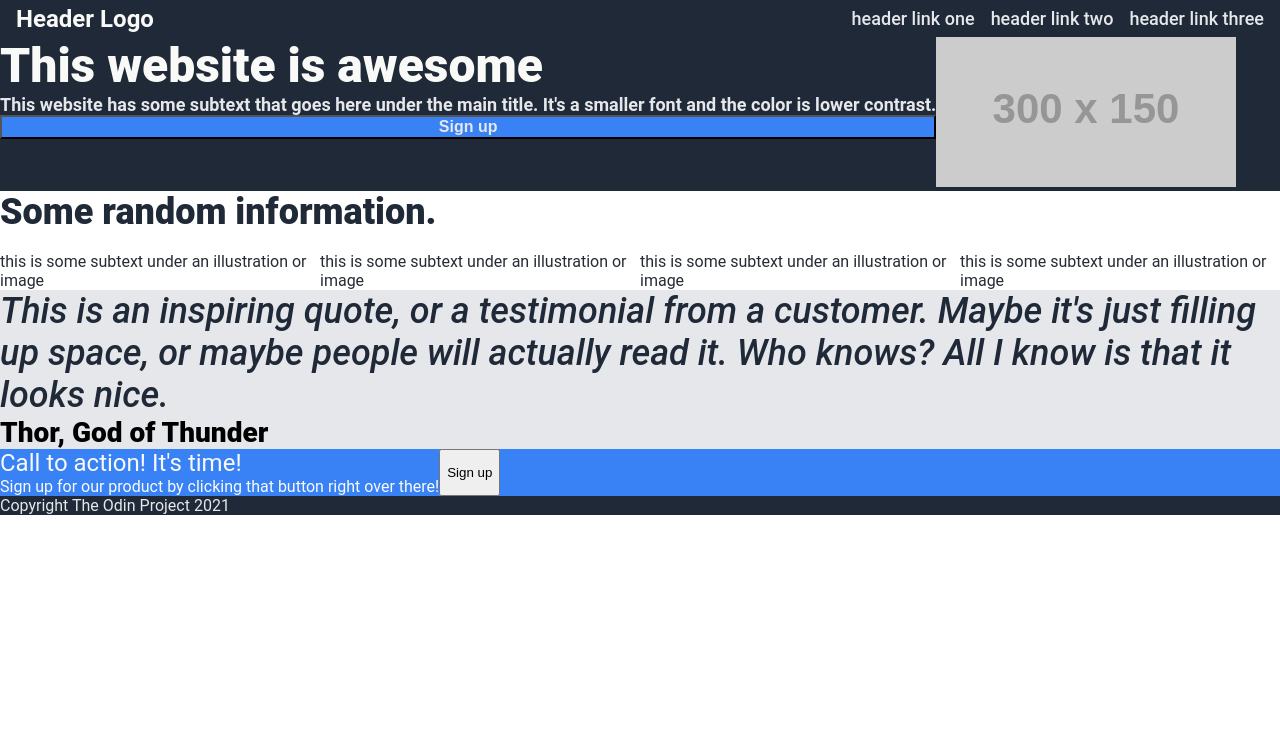
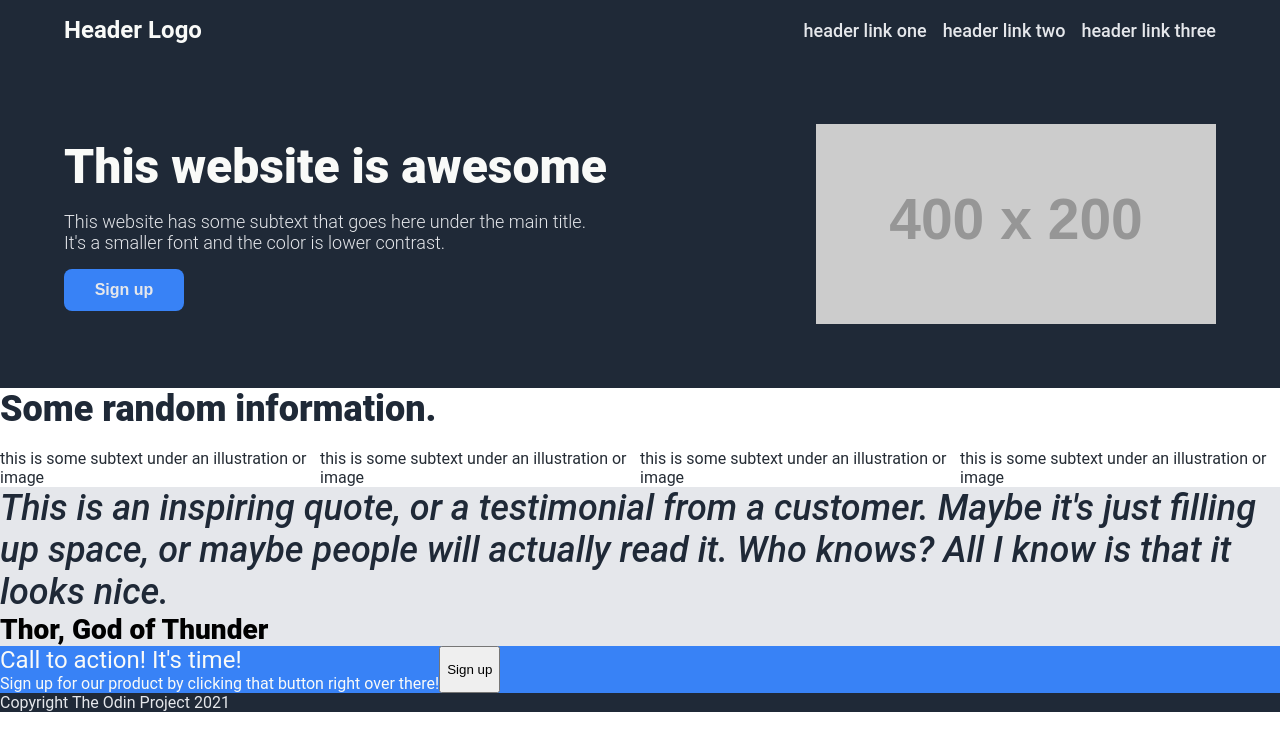
Before and after one commit to proviancy/landing-page, a plain HTML site: page index.html in a window 1280 px wide. Drawn offline with Linux system fonts and the light colour scheme; placeholder pictures from the web are drawn by us.

Commit message:
Add more CSS

```diff
--- a/index.html
+++ b/index.html
@@ -22,8 +22,8 @@
             <div class="intro-description">This website has some subtext that goes here under the main title. It's a smaller font and the color is lower contrast.</div>
             <button class="intro-button">Sign up</button>
         </div>
-        <div class="intro-right">
-            <img src="https://via.placeholder.com/300x150">
+        <div class="intro-right container">
+            <img src="https://via.placeholder.com/400x200">
         </div>
     </div>
     <div class="gallery container vertical">
--- a/style.css
+++ b/style.css
@@ -3,6 +3,7 @@ body {
     flex-direction: column;
     font-family: "Roboto", sans-serif;
     margin: 0;
+    height: 100vh;
 }
 
 .container {
@@ -21,17 +22,19 @@ body {
     margin: 0;
 }
 
+.header > * {
+    margin: 16px 64px;
+}
+
 .logo {
     font-size: 24px;
     font-weight: 700;
-    padding-left: 16px;
 }
 
 .links {
     font-size: 18px;
     font-weight: 500;
     gap: 16px;
-    padding: 8px 16px;
 }
 
 ul {
@@ -50,7 +53,24 @@ a {
 
 .intro {
     background-color: #1f2937;
+    padding: 64px;
+    gap: 64px;
+    align-items: center;
 }
+
+.intro-left {
+    gap: 16px;
+    justify-self: flex-start;
+}
+
+.intro-right {
+    justify-content: flex-end;
+}
+
+.intro-left, .intro-right {
+    flex-basis: 50%;
+}
+
 
 .intro-title {
     font-size: 48px;
@@ -60,7 +80,7 @@ a {
 
 .intro-description {
     font-size: 18px;
-    font-weight: 600;
+    font-weight: 300;
     color: #e5e7eb;
 }
 
@@ -69,6 +89,11 @@ a {
     color: #e5e7eb;
     font-weight: 800;
     font-size: 16px;
+    padding: 12px;
+    border-radius: 8px;
+    flex: auto;
+    width: 120px;
+    border-width: 0px;
 }
 
 .gallery-title {
```
